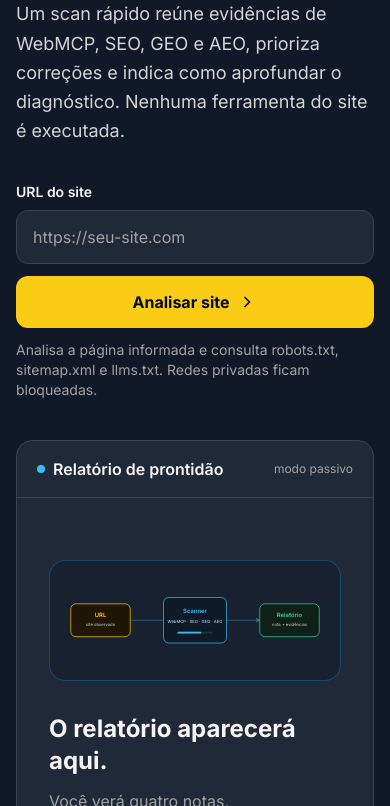
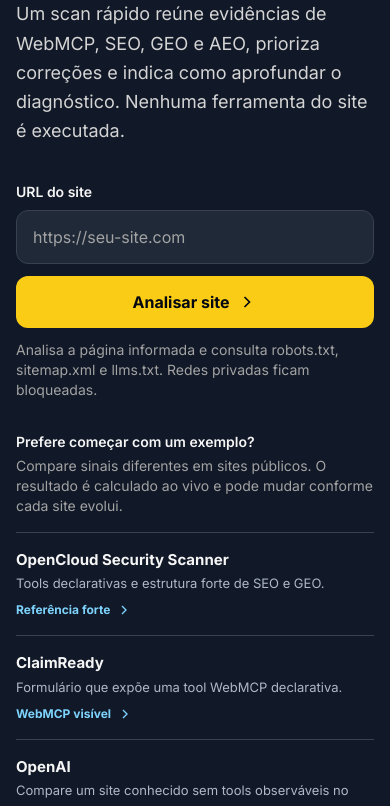
Before and after one commit to inematds/webmcp-readiness, a website: page index.html in a window 390 px wide. Shown: the part 294-1100 px from the top of the page. Drawn offline with nearby package versions, Linux system fonts and the light colour scheme.

Commit message:
feat: add live example sites to scanner

```diff
--- a/assets/site.css
+++ b/assets/site.css
@@ -109,6 +109,41 @@ body {
 .score-pass { background: #34d399; }
 .score-warning { background: #fbbf24; }
 .score-fail { background: #f87171; }
+.example-list {
+  border-top: 1px solid var(--wm-line);
+  border-bottom: 1px solid var(--wm-line);
+}
+.example-site {
+  width: 100%;
+  display: grid;
+  grid-template-columns: minmax(0, 1fr) auto;
+  align-items: center;
+  gap: 1rem;
+  padding: 1rem 0;
+  text-align: left;
+  border-bottom: 1px solid var(--wm-line);
+  transition: color .2s ease, background-color .2s ease;
+}
+.example-site:last-child { border-bottom: 0; }
+.example-site:hover { color: var(--wm-cyan); }
+.example-site:disabled { cursor: wait; opacity: .55; }
+.example-site-copy { min-width: 0; transition: transform .3s cubic-bezier(.22, 1, .36, 1); }
+.example-site:hover .example-site-copy { transform: translateX(.35rem); }
+.example-site-copy strong,
+.example-site-copy span { display: block; }
+.example-site-copy strong { font-size: .9375rem; }
+.example-site-copy span { margin-top: .2rem; color: #aeb8c7; font-size: .8125rem; line-height: 1.45; }
+.example-site-action {
+  display: inline-flex;
+  align-items: center;
+  gap: .35rem;
+  color: #7dd3fc;
+  font-size: .75rem;
+  font-weight: 700;
+  white-space: nowrap;
+}
+.example-site-action svg { width: 1rem; height: 1rem; transition: transform .3s cubic-bezier(.22, 1, .36, 1); }
+.example-site:hover .example-site-action svg { transform: translateX(.2rem); }
 a:focus-visible,
 button:focus-visible,
 input:focus-visible {
@@ -147,6 +182,10 @@ html:not(.dark) .text-emerald-400 { color: #047857; }
 html:not(.dark) .text-blue-400 { color: #1d4ed8; }
 html:not(.dark) .text-purple-400 { color: #6d28d9; }
 html:not(.dark) .text-amber-400 { color: #92400e; }
+html:not(.dark) .example-list,
+html:not(.dark) .example-site { border-color: #d1d5db; }
+html:not(.dark) .example-site-copy span { color: #4b5563; }
+html:not(.dark) .example-site-action { color: #0369a1; }
 html:not(.dark) .bg-dark-900\/95 { background-color: rgba(255,255,255,.95); }
 html:not(.dark) .hero-shell::before { background: #f8fafc; }
 html:not(.dark) .hero-shell::after { opacity: .16; }
@@ -156,6 +195,7 @@ html:not(.dark) svg[role="img"] { filter: saturate(.82) brightness(.96); }
 @media (max-width: 767px) {
   .phase-rail::before { left: 1.2rem; }
   .hero-shell::after { background-size: 20px 20px; }
+  .example-site { grid-template-columns: 1fr; gap: .5rem; }
 }
 @media (min-width: 1024px) {
   #scanner-layout.report-ready { grid-template-columns: minmax(0, 1fr); }
--- a/index.html
+++ b/index.html
@@ -126,6 +126,34 @@
             </button>
           </div>
           <p class="text-sm text-neutral-400 mt-3">Analisa a página informada e consulta robots.txt, sitemap.xml e llms.txt. Redes privadas ficam bloqueadas.</p>
+
+          <fieldset class="mt-8">
+            <legend class="text-sm font-semibold">Prefere começar com um exemplo?</legend>
+            <p class="text-sm text-neutral-400 mt-1">Compare sinais diferentes em sites públicos. O resultado é calculado ao vivo e pode mudar conforme cada site evolui.</p>
+            <div class="example-list mt-4" data-example-list>
+              <button type="button" class="example-site" data-example-url="https://scan.okxo.de/" aria-label="Analisar o exemplo OpenCloud Security Scanner">
+                <span class="example-site-copy">
+                  <strong>OpenCloud Security Scanner</strong>
+                  <span>Tools declarativas e estrutura forte de SEO e GEO.</span>
+                </span>
+                <span class="example-site-action"><span>Referência forte</span><svg viewBox="0 0 24 24" fill="none" stroke="currentColor" stroke-width="2" aria-hidden="true"><path d="m9 18 6-6-6-6"/></svg></span>
+              </button>
+              <button type="button" class="example-site" data-example-url="https://upgradedev.github.io/claimready/" aria-label="Analisar o exemplo ClaimReady">
+                <span class="example-site-copy">
+                  <strong>ClaimReady</strong>
+                  <span>Formulário que expõe uma tool WebMCP declarativa.</span>
+                </span>
+                <span class="example-site-action"><span>WebMCP visível</span><svg viewBox="0 0 24 24" fill="none" stroke="currentColor" stroke-width="2" aria-hidden="true"><path d="m9 18 6-6-6-6"/></svg></span>
+              </button>
+              <button type="button" class="example-site" data-example-url="https://openai.com/" aria-label="Analisar o exemplo OpenAI">
+                <span class="example-site-copy">
+                  <strong>OpenAI</strong>
+                  <span>Compare um site conhecido sem tools observáveis no scan.</span>
+                </span>
+                <span class="example-site-action"><span>Contraste</span><svg viewBox="0 0 24 24" fill="none" stroke="currentColor" stroke-width="2" aria-hidden="true"><path d="m9 18 6-6-6-6"/></svg></span>
+              </button>
+            </div>
+          </fieldset>
         </form>
 
       </div>
--- a/readiness.js
+++ b/readiness.js
@@ -5,6 +5,8 @@ const loadingState = document.querySelector("#readiness-loading");
 const errorState = document.querySelector("#readiness-error");
 const resultState = document.querySelector("#readiness-result");
 const statusRegion = document.querySelector("#readiness-status");
+const urlInput = form?.querySelector("input[name=url]");
+const exampleButtons = [...document.querySelectorAll("[data-example-url]")];
 
 const statePanels = [emptyState, loadingState, errorState, resultState];
 
@@ -157,6 +159,7 @@ function renderReport(report) {
 async function analyze(url) {
   show(loadingState);
   submitButton.disabled = true;
+  exampleButtons.forEach((button) => { button.disabled = true; });
   submitButton.setAttribute("aria-busy", "true");
   statusRegion.textContent = "Abrindo o site em um navegador isolado e reunindo evidências.";
   try {
@@ -174,6 +177,7 @@ async function analyze(url) {
     statusRegion.textContent = `Falha na análise: ${error.message}`;
   } finally {
     submitButton.disabled = false;
+    exampleButtons.forEach((button) => { button.disabled = false; });
     submitButton.removeAttribute("aria-busy");
   }
 }
@@ -184,6 +188,16 @@ form?.addEventListener("submit", (event) => {
   const url = String(data.get("url") || "").trim();
   if (!url) return;
   analyze(url);
+});
+
+exampleButtons.forEach((button) => {
+  button.addEventListener("click", () => {
+    const url = button.dataset.exampleUrl;
+    if (!url || !urlInput) return;
+    urlInput.value = url;
+    statusRegion.textContent = `Exemplo selecionado: ${url}. Iniciando a análise.`;
+    analyze(url);
+  });
 });
 
 document.querySelector("#download-report")?.addEventListener("click", () => {
@@ -200,7 +214,7 @@ document.querySelector("#download-report")?.addEventListener("click", () => {
 document.querySelector("#new-analysis")?.addEventListener("click", () => {
   document.querySelector("#scanner-layout")?.classList.remove("report-ready");
   show(emptyState);
-  form.querySelector("input[name=url]")?.focus();
+  urlInput?.focus();
 });
 
 window.addEventListener("toolactivated", (event) => {
```
